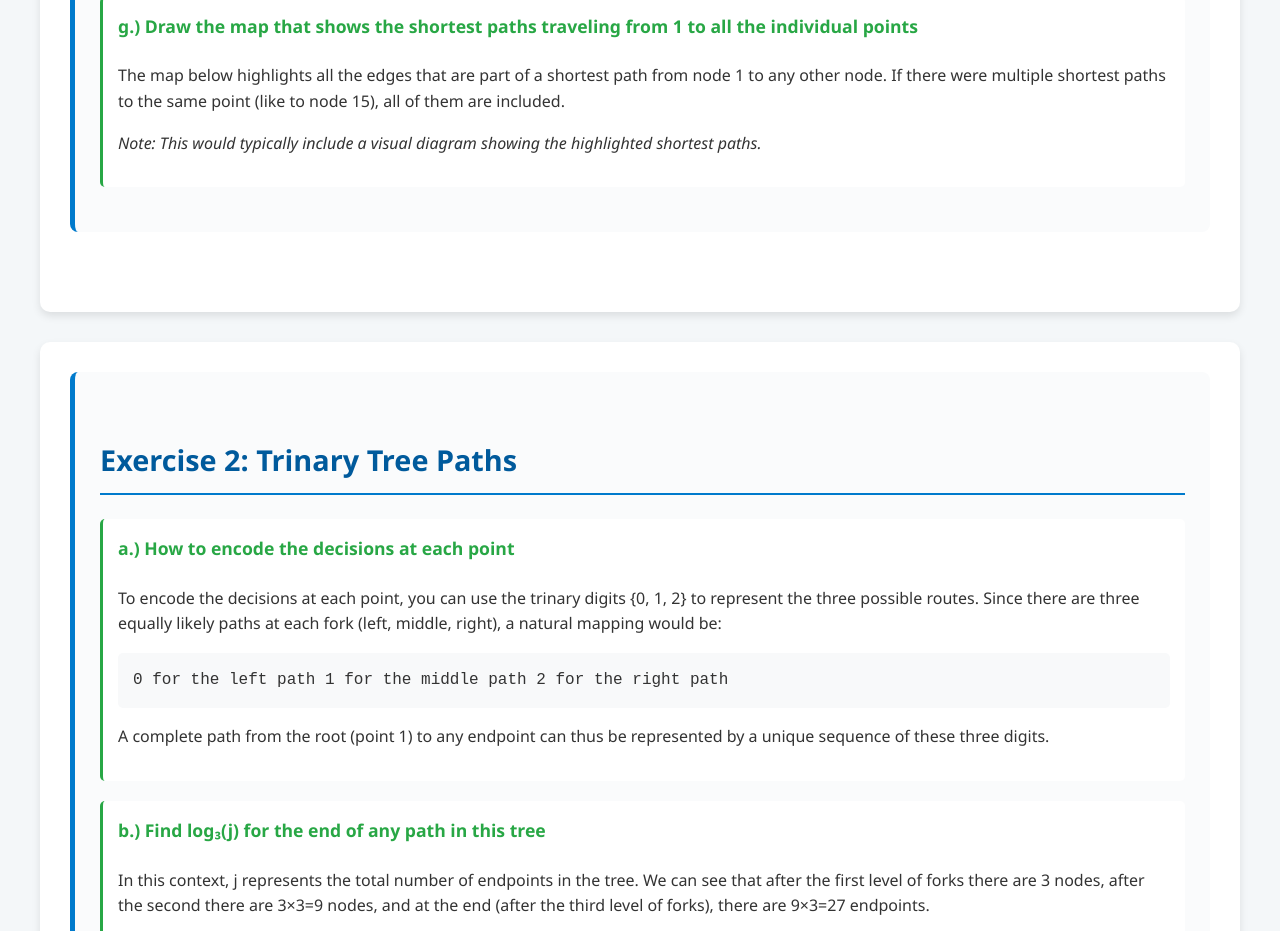
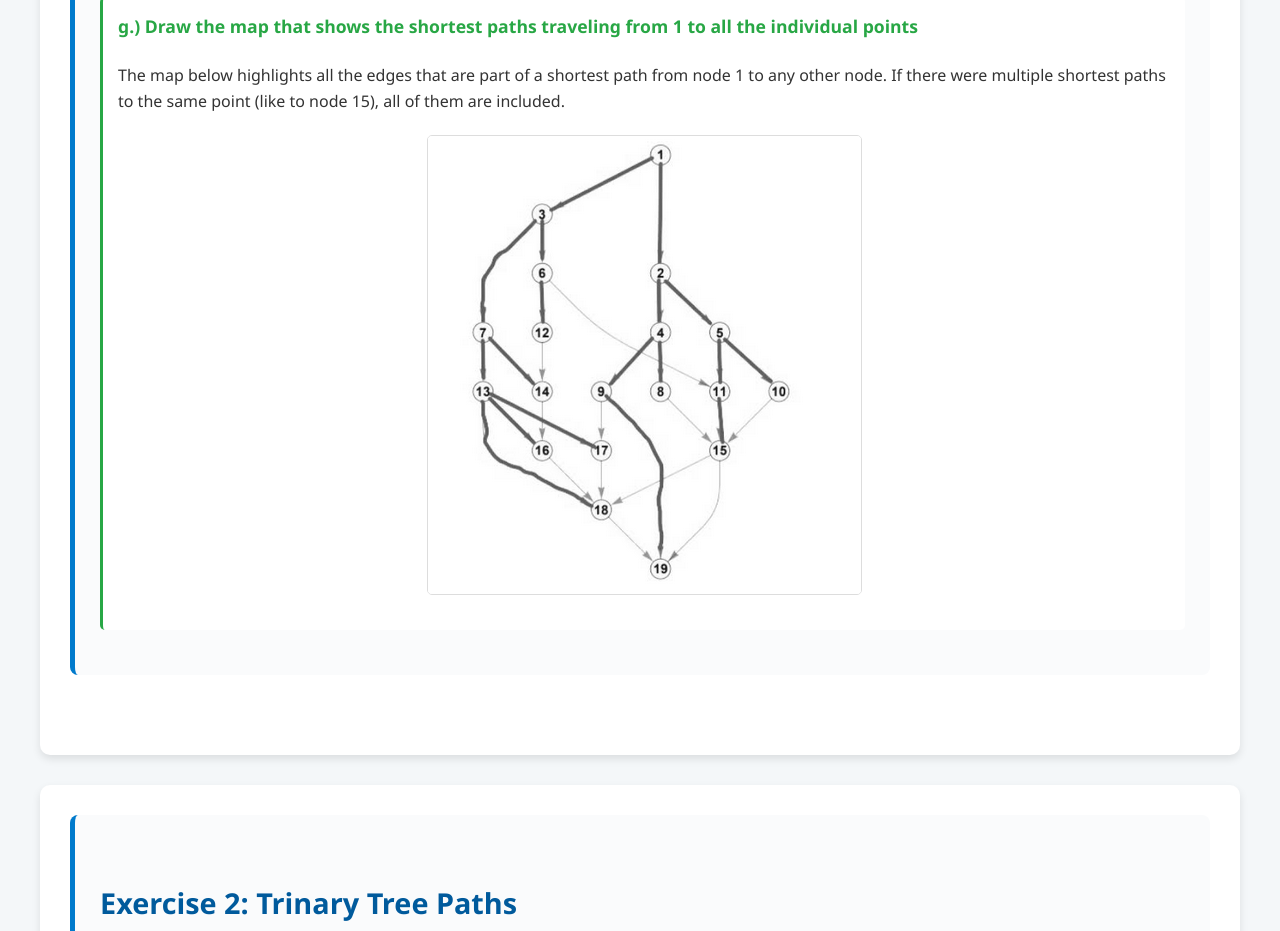
Before and after one commit to elokusaz/ifs325, a plain HTML site: page index.html in a window 1280 px wide. Shown: the part 2860-3791 px from the top of the page. Drawn offline with Linux system fonts and the light colour scheme.

Commit message:
Update index.html

```diff
--- a/index.html
+++ b/index.html
@@ -324,7 +324,7 @@ Total paths = 4 + 1 = 5
             <div class="sub-question">
                 <h4>g.) Draw the map that shows the shortest paths traveling from 1 to all the individual points</h4>
                 <p>The map below highlights all the edges that are part of a shortest path from node 1 to any other node. If there were multiple shortest paths to the same point (like to node 15), all of them are included.</p>
-                <p><em>Note: This would typically include a visual diagram showing the highlighted shortest paths.</em></p>
+                <img src="mapG.png" alt="Shortest Paths Map" style="max-width: 100%; height: auto; display: block; margin: 20px auto; border: 1px solid #ddd; border-radius: 5px;">
             </div>
         </div>
     </div>
```
